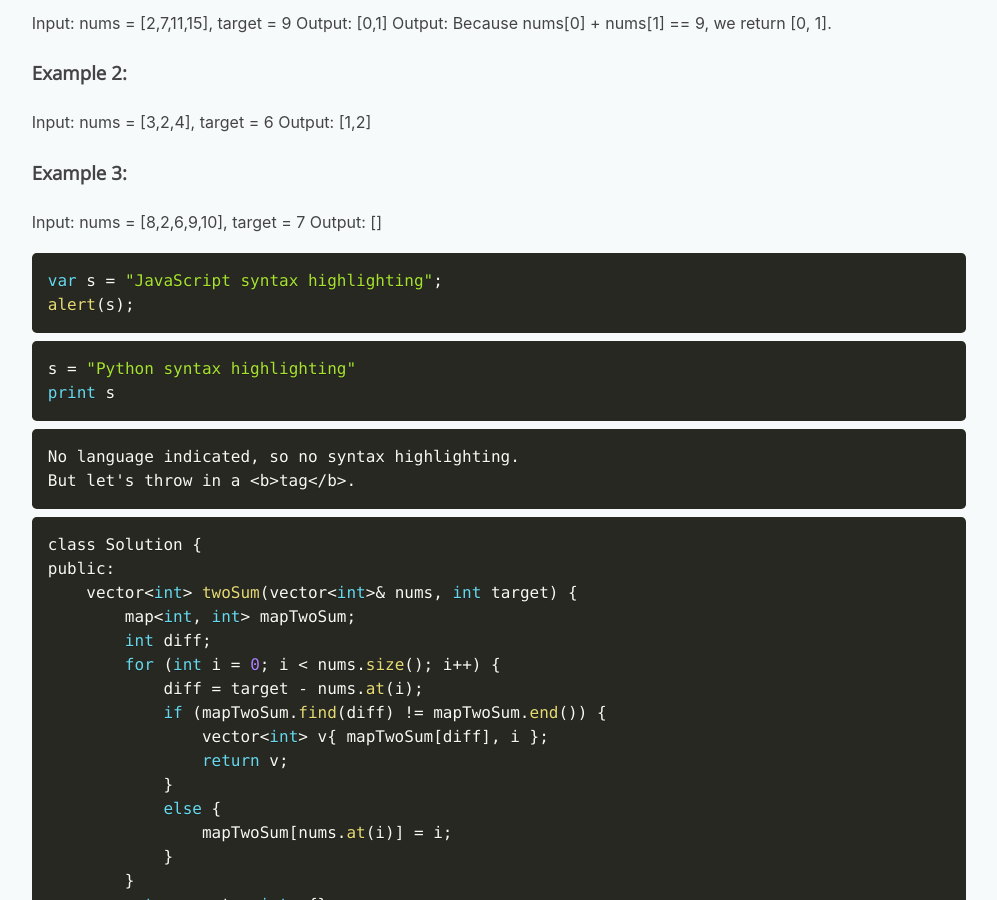
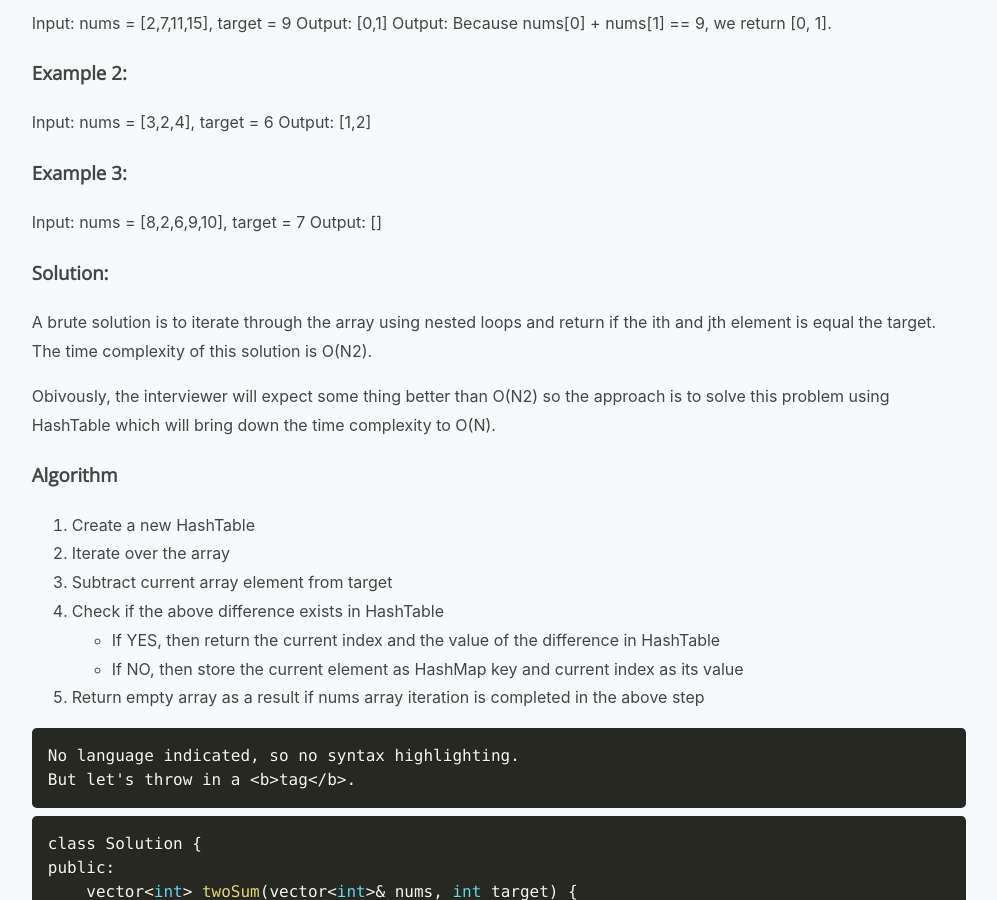
Before and after one commit to saravanaram/saravanaram.github.io, a Jekyll site: the page built from _posts/2021-04-26-twosum.md, in a window 1280 px wide and 900 px high, scrolled down 619 px. Shown: the whole window, without its empty margins (141-1138 px from the left). Built offline with Jekyll 4.4.1, drawn with Linux system fonts in a browser that asks for light colours.

Commit message:
Update 2021-04-26-twosum.md

````diff
--- a/_posts/2021-04-26-twosum.md
+++ b/_posts/2021-04-26-twosum.md
@@ -38,16 +38,20 @@ Output: [1,2]
 Input: nums = [8,2,6,9,10], target = 7
 Output: []
 
+### Solution:
+A brute solution is to iterate through the array using nested loops and return if the ith and jth element is equal the target.
+The time complexity of this solution is O(N2).
 
-```javascript
-var s = "JavaScript syntax highlighting";
-alert(s);
-```
+Obivously, the interviewer will expect some thing better than O(N2) so the approach is to solve this problem using HashTable which will bring down the time complexity to O(N).
 
-```python
-s = "Python syntax highlighting"
-print s
-```
+### Algorithm
+1. Create a new HashTable
+2. Iterate over the array
+3. Subtract current array element from target
+4. Check if the above difference exists in HashTable
+    - If YES, then return the current index and the value of the difference in HashTable
+    - If NO, then store the current element as HashMap key and current index as its value
+5. Return empty array as a result if nums array iteration is completed in the above step
 
 ```
 No language indicated, so no syntax highlighting.
@@ -94,3 +98,4 @@ public class Solution {
     }
 }
 ```
+---
````
